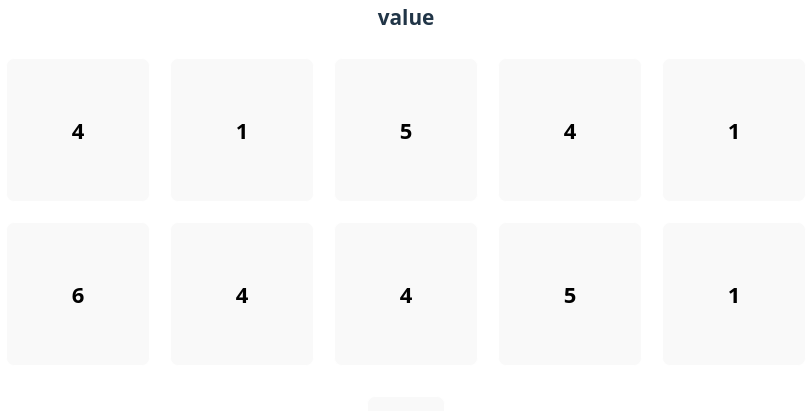
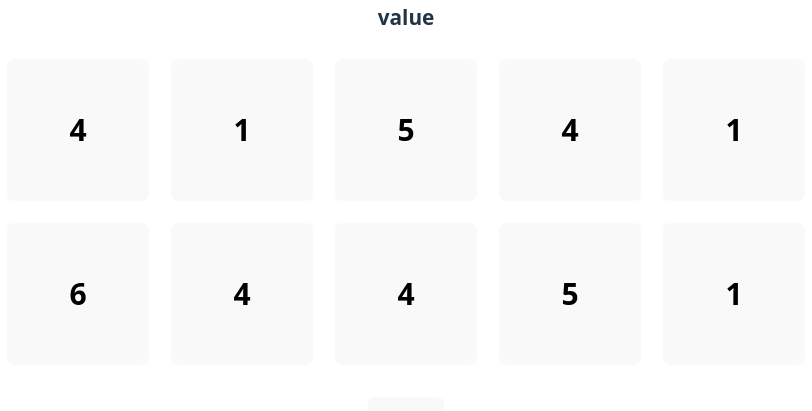
Before and after one commit to ETKHAN/Tenzies_Game, a React (Vite) app: page / in a window 1280 px wide. Shown: the part 233-644 px from the top of the page, without its empty margins (234-1046 px from the left). Built offline with nearby package versions, Linux system fonts and the light colour scheme.

Commit message:
font added

```diff
--- a/src/App.css
+++ b/src/App.css
@@ -36,7 +36,7 @@ p{
 .btn {
   aspect-ratio: 1 / 1; /* Makes the button square */
   border: 1px solid #fff;
-  font-size: 22px;
+  font-size: 30px;
   font-weight: 600;
   cursor: pointer;
 }
```
